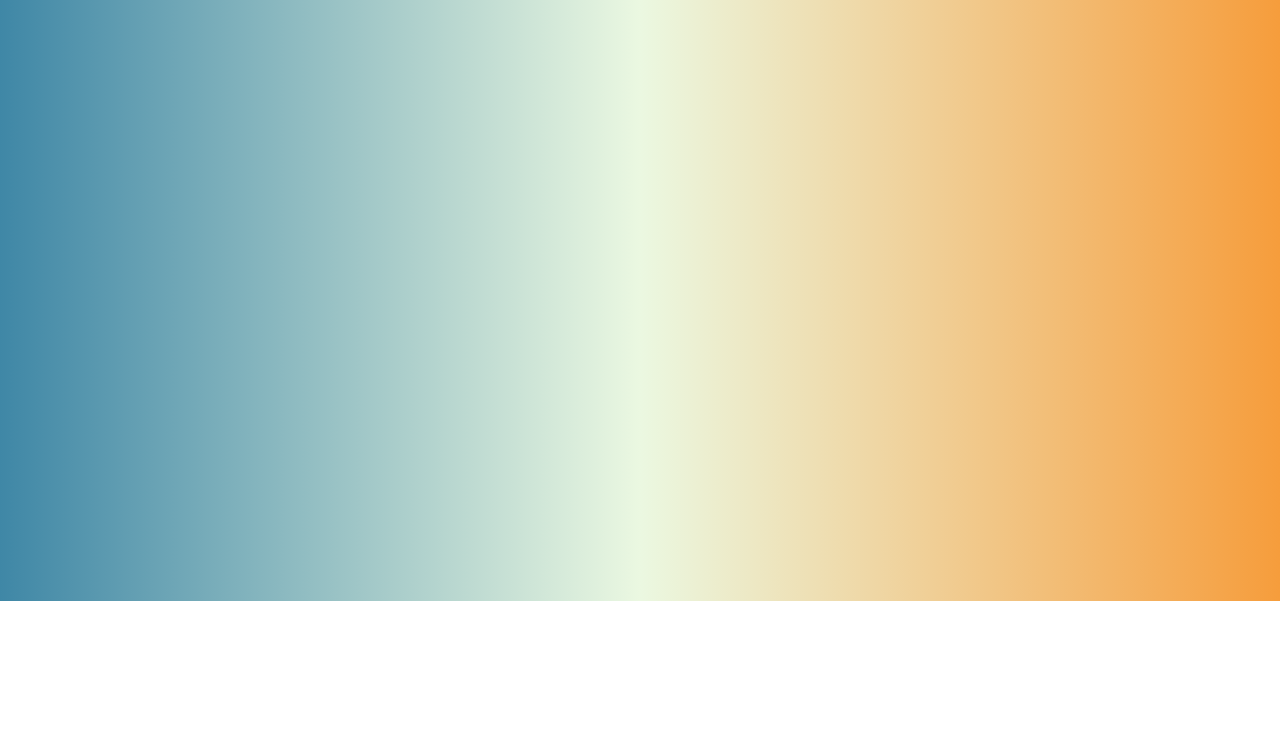
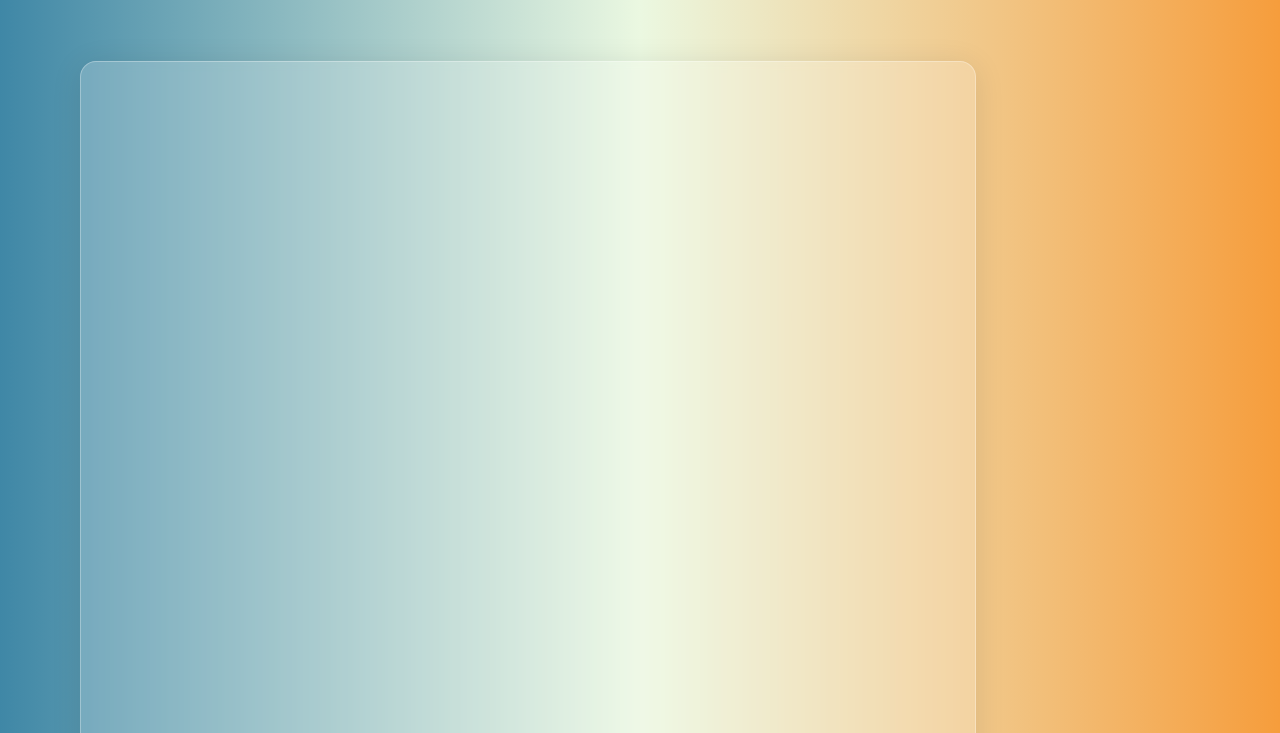
Before and after one commit to mayu615/TO-DO-LIST, a plain HTML site: page Todolist.html in a window 1280 px wide. Shown: the part 199-932 px from the top of the page. Before the commit the page ends 800 px from the top, so only its background shows below. Drawn offline with Linux system fonts and the light colour scheme.

Commit message:
Update Todolist.css

```diff
--- a/Todolist.css
+++ b/Todolist.css
@@ -14,14 +14,25 @@ body{
 
 /* style the head part */
 .header{
-    margin: 2rem;
+/*     margin: 2rem; */
     padding: 1rem;
     text-align: center;
-
-
 }
 
 .container {
+    height: 100vh;
+    width: 70vw;
+    margin: 5rem;
+    /* From https://css.glass */
+    background: rgba(255, 255, 255, 0.2);
+    border-radius: 16px;
+    box-shadow: 0 4px 30px rgba(0, 0, 0, 0.1);
+    backdrop-filter: blur(5px);
+    /* -webkit-backdrop-filter: blur(5px); */
+    border: 1px solid rgba(255, 255, 255, 0.3);
+}
+
+.main {
     text-align: center;
     width: 70%;
     height: auto;
```
